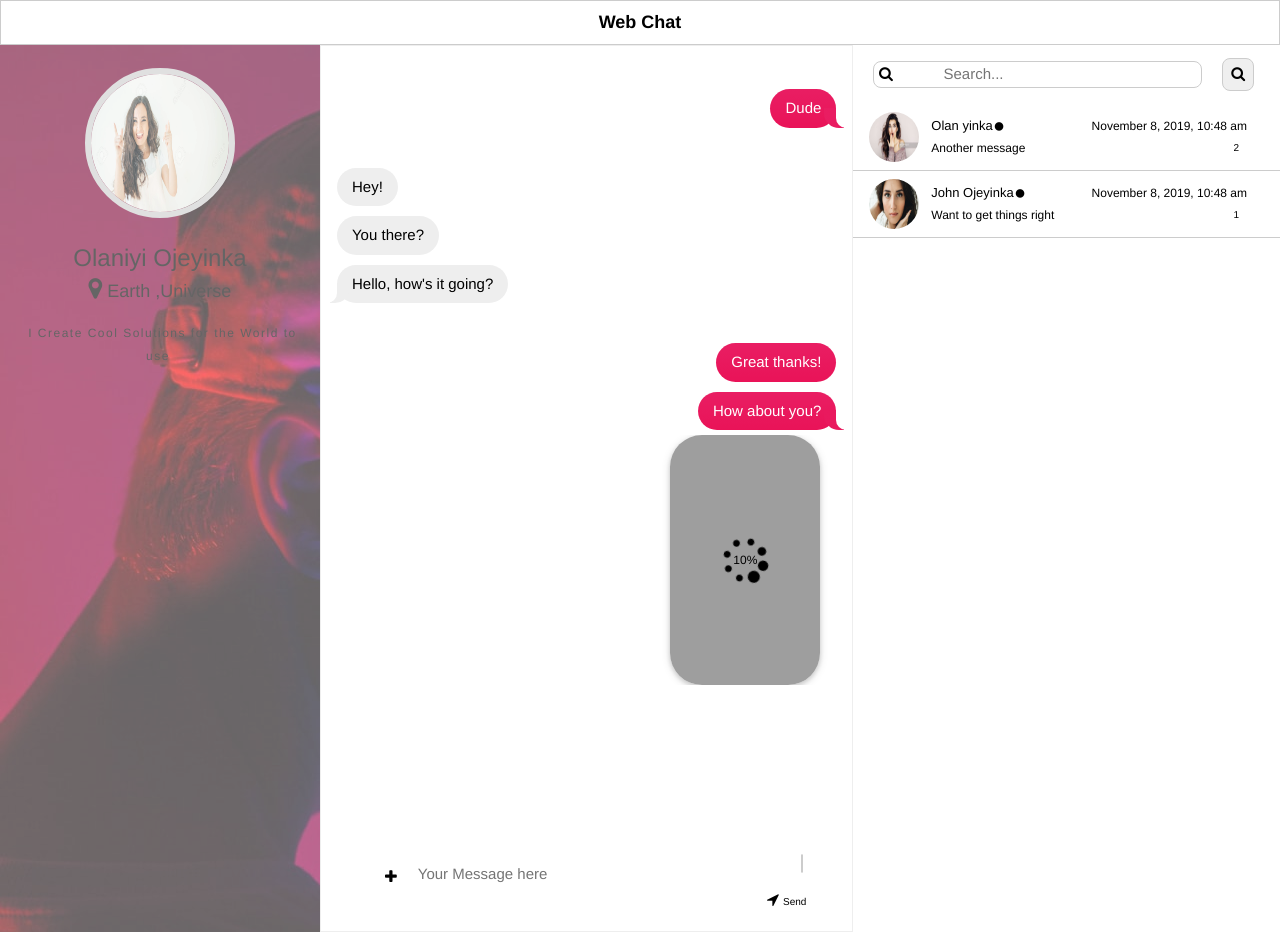
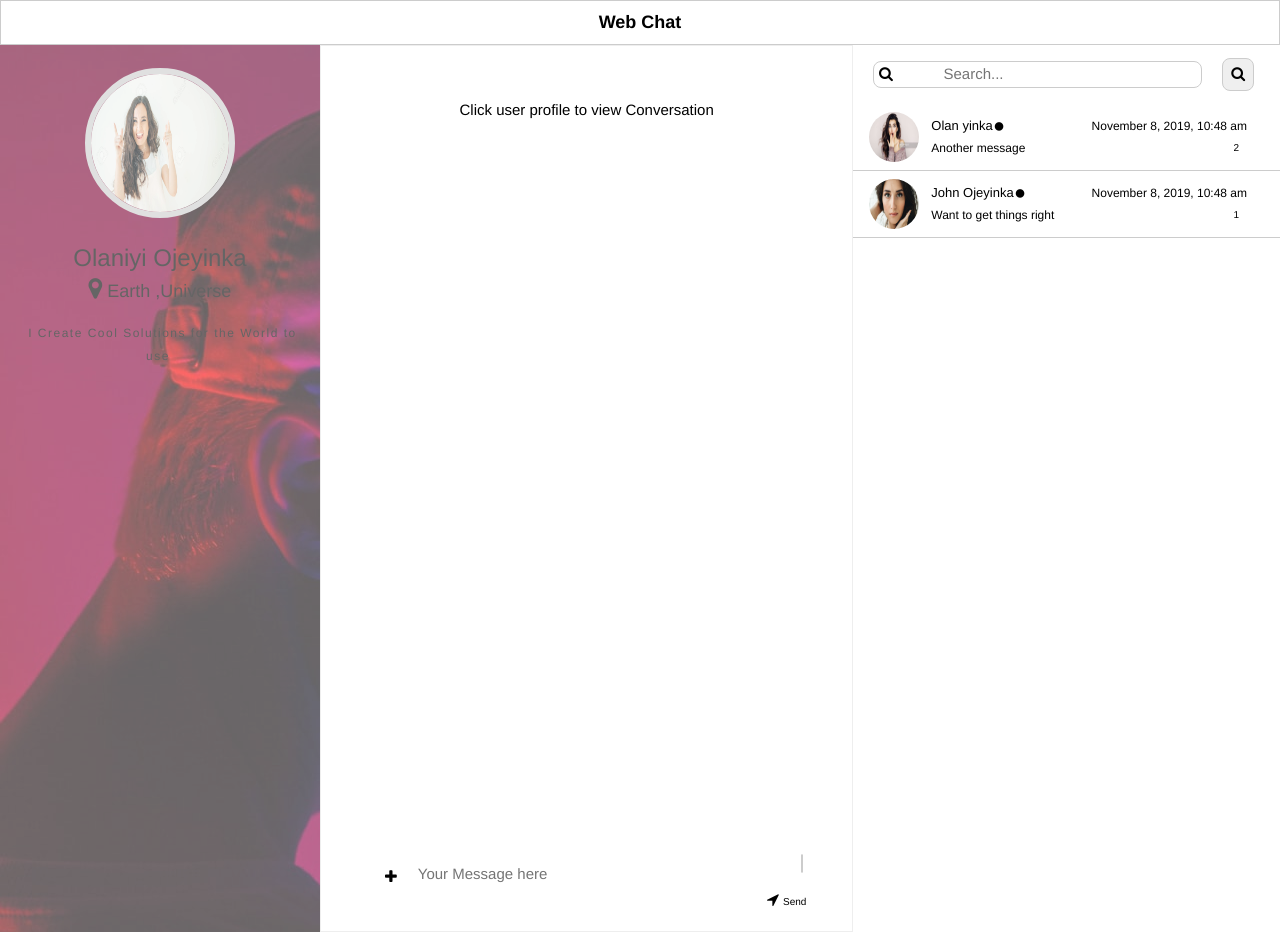
Before and after one commit to Niyiojeyinka/one-page-desktop-chat, a PHP site: page / in a window 1280 px wide. Run offline with PHP 8.4, Linux system fonts and the light colour scheme; data comes from the database, SQL or seed files in the repository; grey boxes are pictures that could not be loaded.

Commit message:
added default message to tthe chat column

```diff
--- a/chat.php
+++ b/chat.php
@@ -5,50 +5,9 @@
 
 <!--MAIN PAGE CONTENT STARTS HERE-->
 
-  <div class="mine messages">
-    <div class="message last">
-      Dude
-     </div>
-  </div>
-  <div class="yours messages">
-    <div class="message">
-      Hey!
-    </div>
-    <div class="message">
-      You there?
-    </div>
-    <div class="message last">
-      Hello, how's it going?
-    </div>
-  </div>
-  <div class="mine messages">
-    <div class="message">
-      Great thanks!
-    </div>
-    <div class="message last">
-      How about you?
-     </div>
-  </div>
 
-
-
-	<!--MAIN PAGE CONTENT ENDS HERE-->
-
-
-	<div class='w3-panel w3-right w3-bar' style='margin:0;'>
-	   <div class='w3-bar-item w3-animate-zoom w3-display-container'style='width:150px;height:250px;padding:0;'>
-		<img src='chatplaceholder1.jpg' class='w3-round-xxlarge w3-card w3-image w3-ripple'style='width:100%;height:100%;'>
-		<div class='w3-display-middle w3-text-white w3-center w3-display-container'style='width:50px;'>
-		<i class='fa fa-spinner w3-xxxlarge w3-spin w3-text-pink'></i>
-		<span class='w3-display-middle w3-small'>10%</span>
-	    </div>
-	    </div>
-
-
-
-
-	</div>
-
+<br><br>
+<span>Click user profile to view Conversation</span>
 
 
 
```
